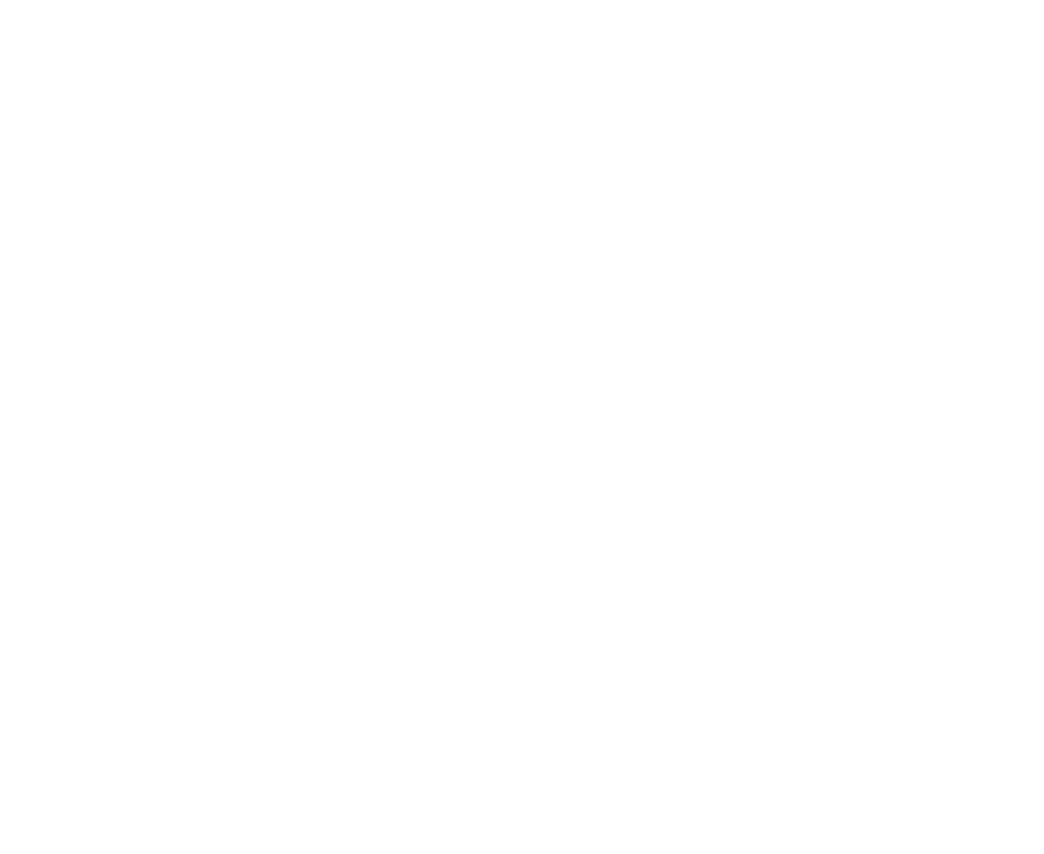
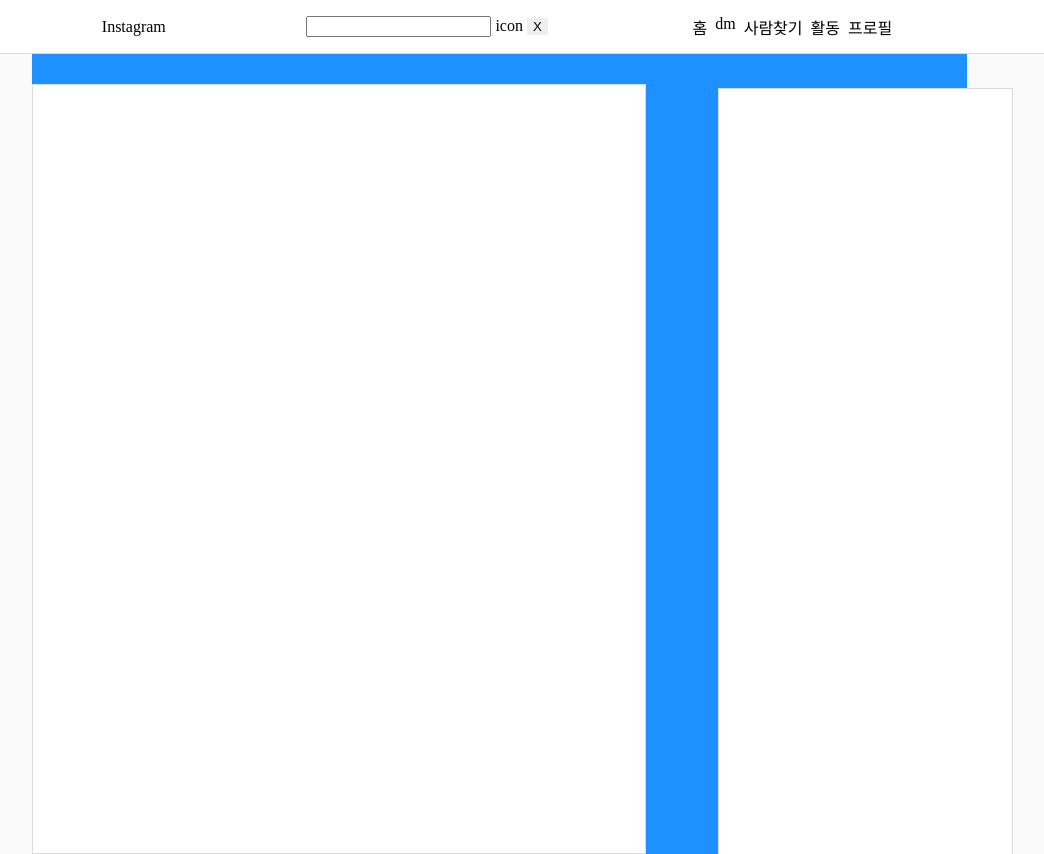
Before and after one commit to 97baek/instagram_clone, a plain HTML site: page index.html in a window 1280 px wide. Shown: the whole page, without its empty margins (141-1185 px from the left). Before the commit the page ends 800 px from the top, so only its background shows below. Drawn offline with Linux system fonts and the light colour scheme.

Commit message:
making index page

```diff
--- a/css/style.css
+++ b/css/style.css
@@ -3,6 +3,7 @@ body {
   height: 100vh;
 }
 
+/* login page */
 .login-wrap {
   display: flex;
   flex-direction: column;
@@ -240,3 +241,80 @@ body {
 .login-footer .login-footer-bottom p {
   margin-left: 16px;
 }
+
+/* index page */
+.nav-bar {
+  display: flex;
+  align-items: center;
+  justify-content: space-around;
+  position: fixed;
+  top: 0;
+  width: 100%;
+  height: 54px;
+  background-color: white;
+  border-bottom: 1px solid #dbdbdb;
+  transition: height 0.2s ease-in-out;
+  z-index: 3;
+}
+
+.nav-bar .nav-bar-contents {
+  display: flex;
+  justify-content: space-around;
+  align-items: center;
+  width: 100%;
+  max-width: 975px;
+  height: 54px;
+  padding: 0 20px;
+}
+
+.nav-bar .nav-bar-logo {
+}
+
+.nav-bar .nav-bar-search {
+}
+
+.nav-bar .nav-bar-icons {
+  display: flex;
+}
+
+.nav-bar .nav-bar-icons li {
+  margin: 0 4px;
+}
+
+.index-main-wrap {
+  background-color: #fafafa;
+  margin-top: 54px;
+  width: 100%;
+  height: 100vh;
+}
+
+.main-container {
+  position: relative;
+  display: flex;
+  padding-top: 30px;
+  height: 100%;
+  max-width: 935px;
+  margin: 0 auto;
+  background-color: dodgerblue;
+}
+
+.main-container .contents-container {
+  margin-right: 28px;
+  max-width: 614px;
+  width: 100%;
+  height: 100%;
+  background-color: white;
+  border: 1px solid #dbdbdb;
+}
+
+.main-container .info-container {
+  background-color: white;
+  position: fixed;
+  left: 859px;
+  top: 88px;
+  height: 100vh;
+  margin-bottom: 30px;
+  width: 100%;
+  max-width: 293px;
+  border: 1px solid #dbdbdb;
+}
--- a/index.html
+++ b/index.html
@@ -0,0 +1,38 @@
+<!DOCTYPE html>
+<html lang="en">
+  <head>
+    <meta charset="UTF-8" />
+    <meta http-equiv="X-UA-Compatible" content="IE=edge" />
+    <meta name="viewport" content="width=device-width, initial-scale=1.0" />
+    <title>Document</title>
+    <link rel="stylesheet" href="./css/style.css" />
+    <link rel="stylesheet" href="./css/reset.css" />
+  </head>
+  <body>
+    <nav class="nav-bar">
+      <div class="nav-bar-contents">
+        <div class="nav-bar-logo">Instagram</div>
+        <div class="nav-bar-search">
+          <input class="nav-bar-search-input" type="text" />
+          <span class="search-icon">icon</span>
+          <button class="btn-false">X</button>
+        </div>
+        <ul class="nav-bar-icons">
+          <li class="home-icon">홈</li>
+          <li class="direct-message-icon">dm</li>
+          <li class="search-icon">사람찾기</li>
+          <li class="activity-icon">활동</li>
+          <li class="profile-icon">프로필</li>
+        </ul>
+      </div>
+    </nav>
+    <main class="index-main-wrap">
+      <section class="main-container">
+        <div class="contents-container">
+          <div class="story-container"></div>
+        </div>
+        <aside class="info-container"></aside>
+      </section>
+    </main>
+  </body>
+</html>
```
